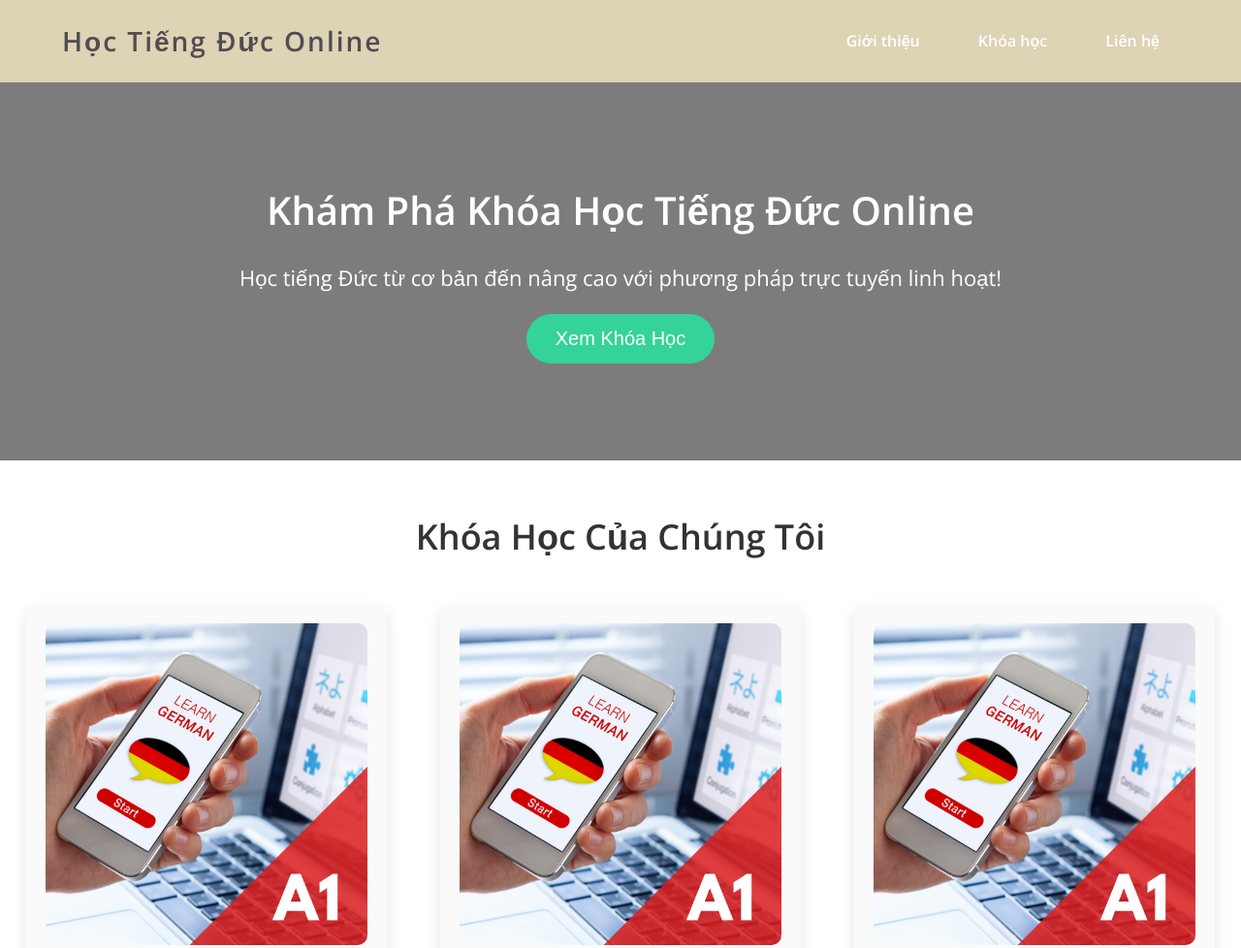
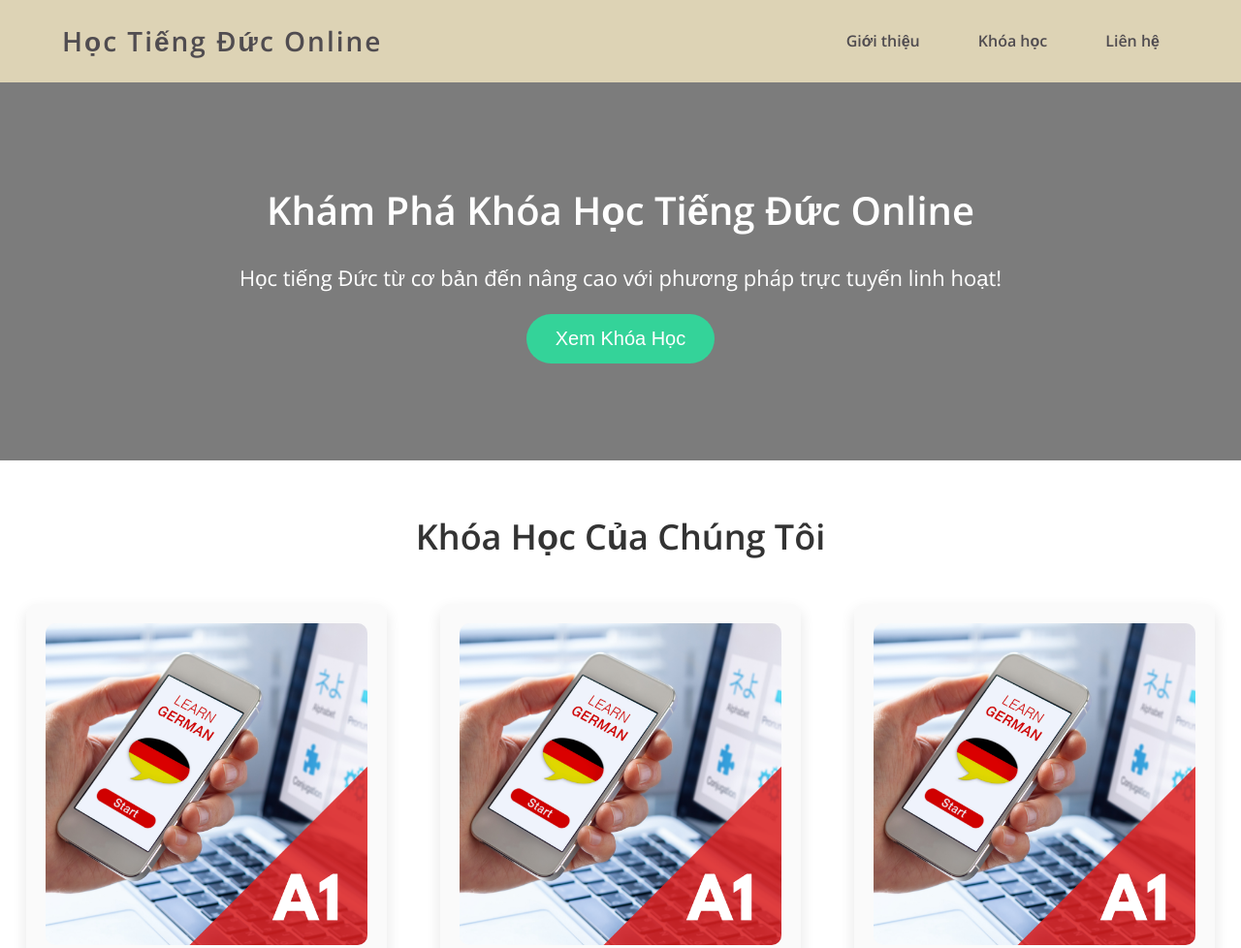
Before and after one commit to ThaoThu/landing, a plain HTML site: page index.html in a window 1280 px wide. Shown: the top 978 px of the page at 97% size. Drawn offline with nearby package versions, Linux system fonts and the light colour scheme; a script that the page names is missing.

Commit message:
updated res

```diff
--- a/styles.css
+++ b/styles.css
@@ -473,7 +473,7 @@ header {
 }
 
 .navbar .menu li a {
-  color: white;
+  color: #504c50;
   text-decoration: none;
   font-size: 16px;
 }
```
